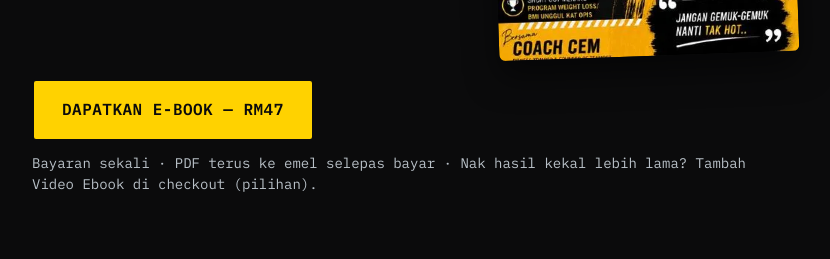
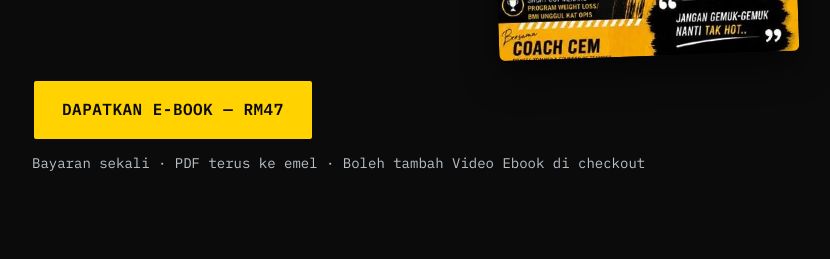
Before and after one commit to NajmiNasrudin/1hari1kilo-landing, a plain HTML site: page index.html in a window 1280 px wide. Shown: the part 535-794 px from the top of the page, without its empty margins (228-1058 px from the left). Drawn offline with Linux system fonts and the light colour scheme.

Commit message:
Shorten the hero microcopy under the main button
Owner asked to change the line. It now reads "Bayaran sekali · PDF terus
ke emel · Boleh tambah Video Ebook di checkout": shorter, and the
bundle story is left to its own section further down.

Co-Authored-By: Claude Opus 5.5 <noreply@anthropic.com>

```diff
--- a/index.html
+++ b/index.html
@@ -340,7 +340,7 @@ window.ccRenderTestimonials = function(target, mode){
 
     <div class="cta-row">
       <a class="cta-button" href="checkout.html" data-checkout-link>Dapatkan E-book — RM47</a>
-      <p class="cta-sub">Bayaran sekali &middot; PDF terus ke emel selepas bayar &middot; Nak hasil kekal lebih lama? Tambah Video Ebook di checkout (pilihan).</p>
+      <p class="cta-sub">Bayaran sekali &middot; PDF terus ke emel &middot; Boleh tambah Video Ebook di checkout</p>
     </div>
   </div>
 </section>
```
